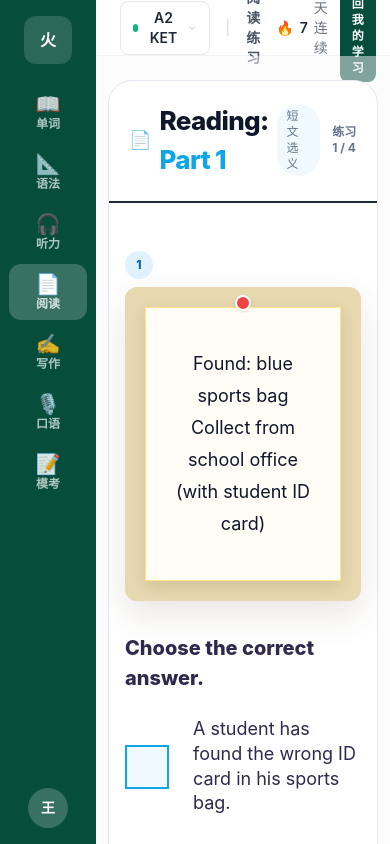
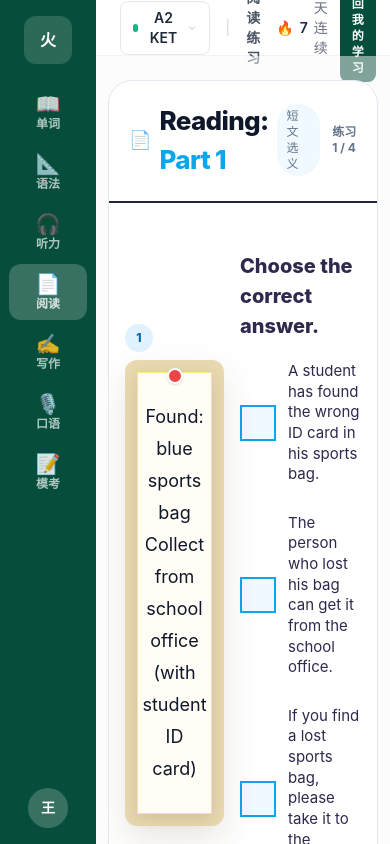
Before and after one commit to audrey-ship-it/mars-cambridge, a React (Vite) app: page /cambridge-reading in a window 390 px wide. Built offline with nearby package versions, Linux system fonts and the light colour scheme.

Commit message:
固定阅读Part1左右分栏

```diff
--- a/src/pages/CambridgeReading.jsx
+++ b/src/pages/CambridgeReading.jsx
@@ -264,14 +264,14 @@ export default function CambridgeReading() {
         <button
           disabled={effChk && !isRetry}
           onClick={handleClick}
-          className={`flex items-center gap-6 w-full text-left py-2 transition-all ${effChk && !right && !wrong ? 'opacity-45' : ''}`}
+          className={`flex items-center gap-3 sm:gap-5 w-full text-left py-2 transition-all ${effChk && !right && !wrong ? 'opacity-45' : ''}`}
         >
-          <span className={`w-11 h-11 flex-shrink-0 border-2 shadow-sm transition-colors ${
+          <span className={`w-9 h-9 sm:w-11 sm:h-11 flex-shrink-0 border-2 shadow-sm transition-colors ${
             right ? 'border-emerald-500 bg-emerald-50' : wrong ? 'border-red-400 bg-red-50' : selected ? 'border-sky-500 bg-sky-50' : 'border-sky-500 bg-sky-50 hover:bg-sky-100'
           } flex items-center justify-center font-bold text-sm ${right ? 'text-emerald-600' : wrong ? 'text-red-500' : 'text-sky-600'}`}>
             {(right || (selected && !effChk)) ? label : ''}
           </span>
-          <span className="text-[18px] leading-snug text-[#30284d]">{opt}</span>
+          <span className="text-[15px] sm:text-[18px] leading-snug text-[#30284d]">{opt}</span>
         </button>
       )
     }
@@ -335,11 +335,11 @@ export default function CambridgeReading() {
           <span className="h-2.5 w-2.5 rounded-full bg-emerald-400" />
           <span className="ml-3 text-[11px] font-bold uppercase tracking-[.16em] text-slate-400">Email</span>
         </div>
-        <div className="border-b border-slate-100 px-5 py-3 text-sm leading-6 text-slate-500">
+        <div className="border-b border-slate-100 px-3 sm:px-5 py-3 text-sm leading-6 text-slate-500">
           {q.from && <p><span className="inline-block w-12 text-slate-400">From</span><strong className="text-slate-800">{q.from}</strong></p>}
           {q.to && <p><span className="inline-block w-12 text-slate-400">To</span><strong className="text-slate-800">{q.to}</strong></p>}
         </div>
-        <div className="px-6 py-7">{text}</div>
+        <div className="px-4 sm:px-6 py-5 sm:py-7">{text}</div>
       </div>
     )
 
@@ -365,9 +365,9 @@ export default function CambridgeReading() {
     )
 
     return (
-      <div className="relative rounded-xl bg-[#e7d8af] p-5 shadow-[0_14px_35px_rgba(71,55,25,.12)]">
+      <div className="relative rounded-xl bg-[#e7d8af] p-3 sm:p-5 shadow-[0_14px_35px_rgba(71,55,25,.12)]">
         <span className="absolute left-1/2 top-2 h-4 w-4 -translate-x-1/2 rounded-full border-2 border-white bg-red-500 shadow" />
-        <div className="min-h-[220px] border border-amber-200 bg-[#fffdf6] px-7 py-10 text-center shadow-[0_5px_14px_rgba(71,55,25,.14)] flex items-center justify-center">
+        <div className="min-h-[220px] border border-amber-200 bg-[#fffdf6] px-3 sm:px-7 py-7 sm:py-10 text-center shadow-[0_5px_14px_rgba(71,55,25,.14)] flex items-center justify-center">
           <div>{text}</div>
         </div>
       </div>
@@ -645,10 +645,10 @@ export default function CambridgeReading() {
                       <motion.div key={q._key}
                         initial={{ opacity: 0, y: 10 }} animate={{ opacity: 1, y: 0 }}
                         transition={{ delay: qi * 0.04 }}
-                        className="grid grid-cols-1 2xl:grid-cols-[400px_minmax(0,1fr)] gap-8 2xl:gap-12 py-8 sm:py-10 border-b border-slate-300 last:border-b-0"
+                        className="grid grid-cols-[minmax(0,.9fr)_minmax(0,1.1fr)] gap-4 lg:gap-8 py-8 sm:py-10 border-b border-slate-300 last:border-b-0 items-center"
                       >
                         {/* Left: numbered stimulus box */}
-                        <div className="min-w-0 w-full max-w-[520px] mx-auto 2xl:max-w-none flex flex-col">
+                        <div className="min-w-0 w-full flex flex-col">
                           <div className="flex items-center gap-2 mb-2">
                             <span className={`w-7 h-7 flex-shrink-0 rounded-full flex items-center justify-center text-xs font-extrabold transition-colors ${
                               batchChecked && !retrying[q._key]
@@ -660,7 +660,7 @@ export default function CambridgeReading() {
                         </div>
 
                         {/* Right: options + wrong actions */}
-                        <div className="min-w-0 flex flex-col justify-center space-y-4">
+                        <div className="min-w-0 flex flex-col justify-center space-y-3">
                           <h3 className="text-[20px] font-extrabold text-[#30284d]">{q.question || 'Choose the correct answer.'}</h3>
                           {Object.entries(q.options).map(([label, opt]) => (
                             <MCOption key={label} q={q} opt={opt} label={label} exam />
```
